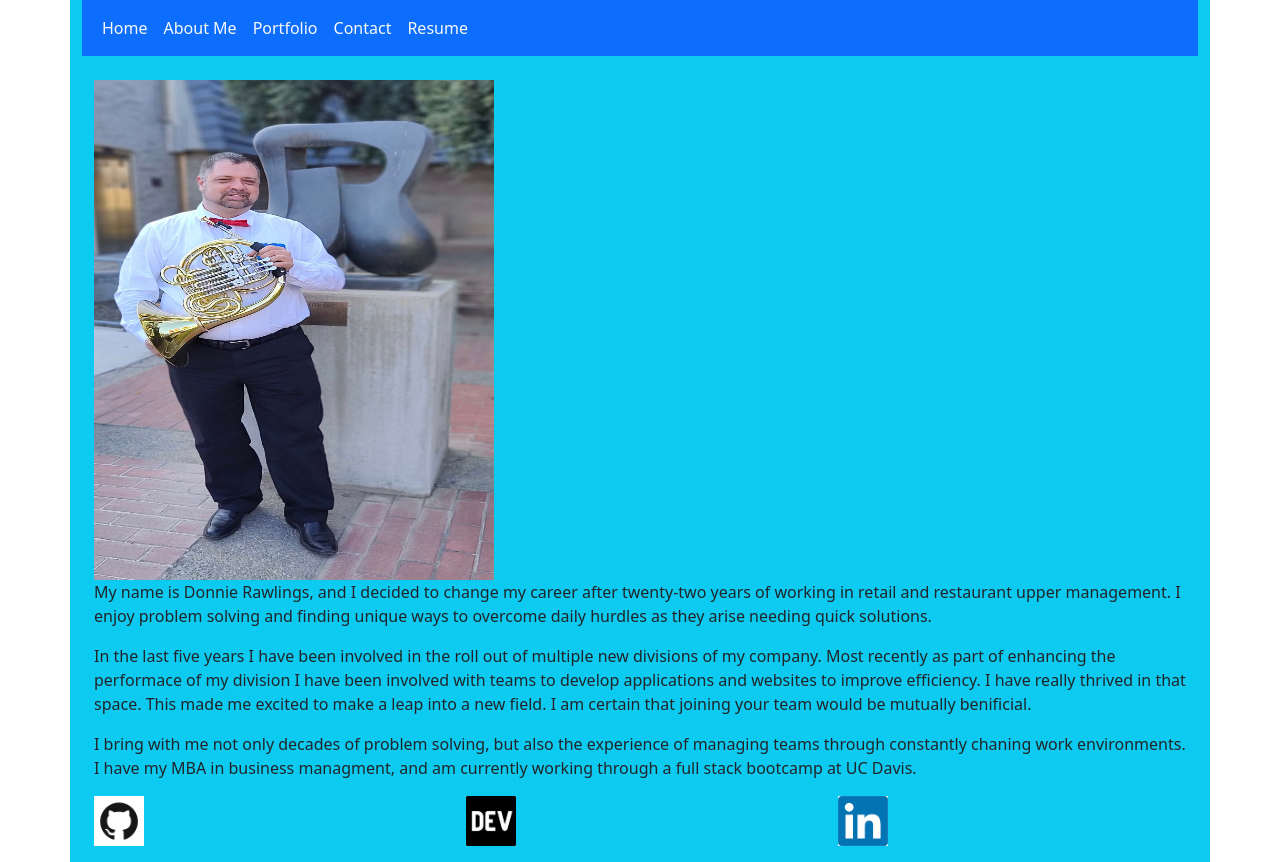
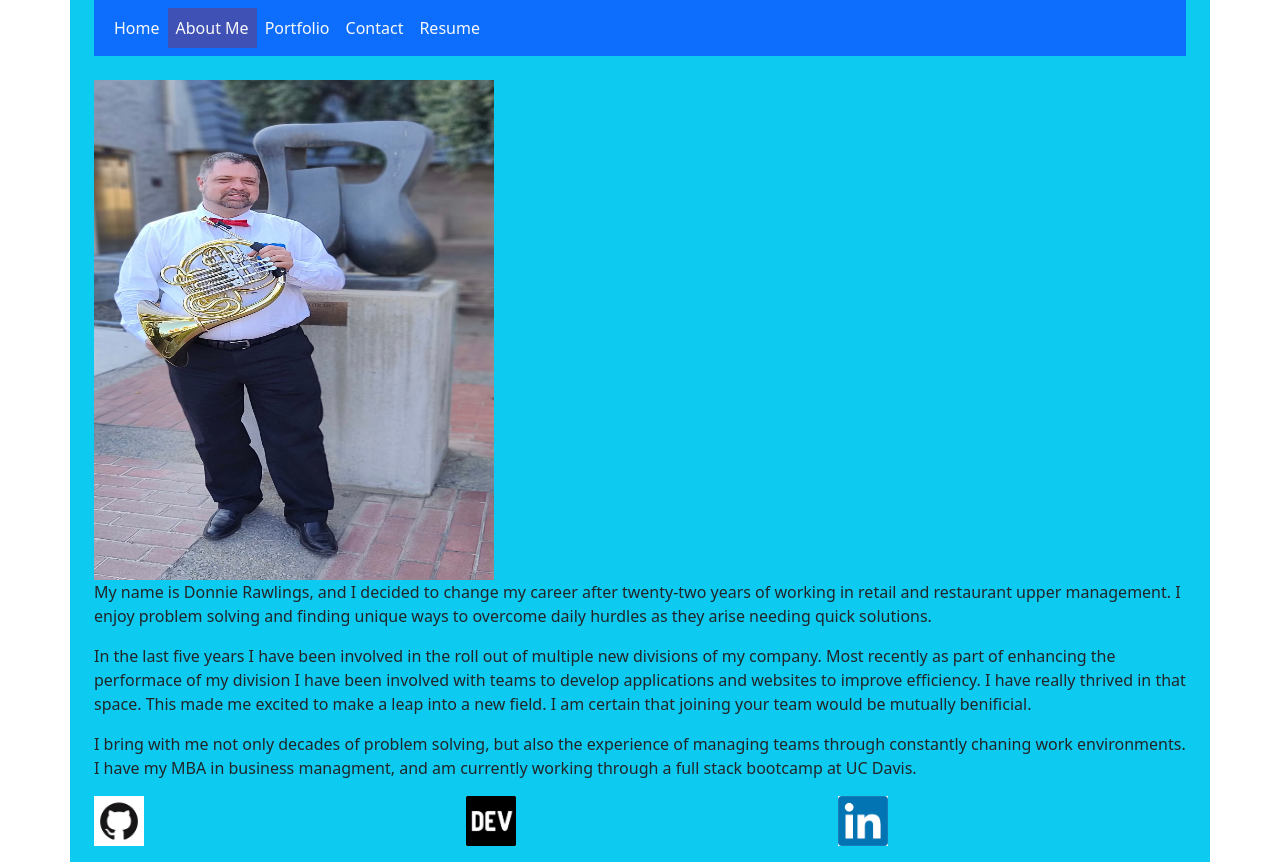
Before and after one commit to drawlin22/React-Portfolio-drawlin22, a React (Vite) app: page /about in a window 1280 px wide. Built offline with nearby package versions, Linux system fonts and the light colour scheme.

Commit message:
nav bar links highlight when active

```diff
--- a/App.jsx
+++ b/App.jsx
@@ -1,12 +1,12 @@
 import React from 'react';
 import {Outlet} from 'react-router-dom';
-import Nav from './src/components/Nav';
 import {Footer} from './src/components/Footer';
+import {Header} from './src/components/Header';
 
 function App() {
   return (
     <div className="container bg-info">
-      <Nav />
+      <Header />
       <Outlet />
       <Footer />
     </div>
--- /dev/null
+++ b/src/components/Header.jsx
@@ -0,0 +1,10 @@
+import React from 'react';
+import Nav from '../../src/components/Nav';
+
+export function Header() {
+return (
+    <div className="container bg-info">
+    <Nav />
+    </div>
+);
+}
--- a/src/components/Nav.jsx
+++ b/src/components/Nav.jsx
@@ -2,27 +2,28 @@ import React from 'react';
 // Bringing in the required import from 'react-router-dom'
 import { Link } from 'react-router-dom';
 import Navbar from './UI/Navbar';
+import { NavLink } from 'react-router-dom';
 
 export default function Nav() {
   // The Navbar UI component will render each of the Link elements in the links prop
   return (
     <Navbar
     links={[
-        <Link key={1} className="nav-link text-light" to="/">
+      <NavLink key={1} className="nav-link text-light" to="/" activeClassName="active">
         Home
-        </Link>,
-         <Link key={2} className="nav-link text-light" to="/about">
+      </NavLink>,
+      <NavLink key={2} className="nav-link text-light" to="/about" activeClassName="active">
         About Me
-       </Link>,
-        <Link key={3} className="nav-link text-light" to="/portfolio">
+      </NavLink>,
+      <NavLink key={3} className="nav-link text-light" to="/portfolio" activeClassName="active">
         Portfolio
-        </Link>,
-         <Link key={4} className="nav-link text-light" to="/contact">
+      </NavLink>,
+      <NavLink key={4} className="nav-link text-light" to="/contact" activeClassName="active">
         Contact
-       </Link>,
-       <Link key={5} className="nav-link text-light" to="/resume">
+      </NavLink>,
+      <NavLink key={5} className="nav-link text-light" to="/resume" activeClassName="active">
         Resume
-     </Link>,
+      </NavLink>,
      ]}
     />
   );
--- a/src/components/UI/Navbar.jsx
+++ b/src/components/UI/Navbar.jsx
@@ -1,4 +1,6 @@
 import React from "react";
+
+
 export default function Nav({ links }) {
     return (
       <nav className="navbar navbar-expand-lg bg-primary">
--- a/src/index.css
+++ b/src/index.css
@@ -60,6 +60,12 @@
     padding: 1em;
   }
 
+  .active {
+    background-color: #3f51b5;
+    color: white;
+   }
+
+
   @media (prefers-color-scheme: light) {
     :root {
       color: #213547;
```
Lines whose indentation alone changed are shown as unchanged.
